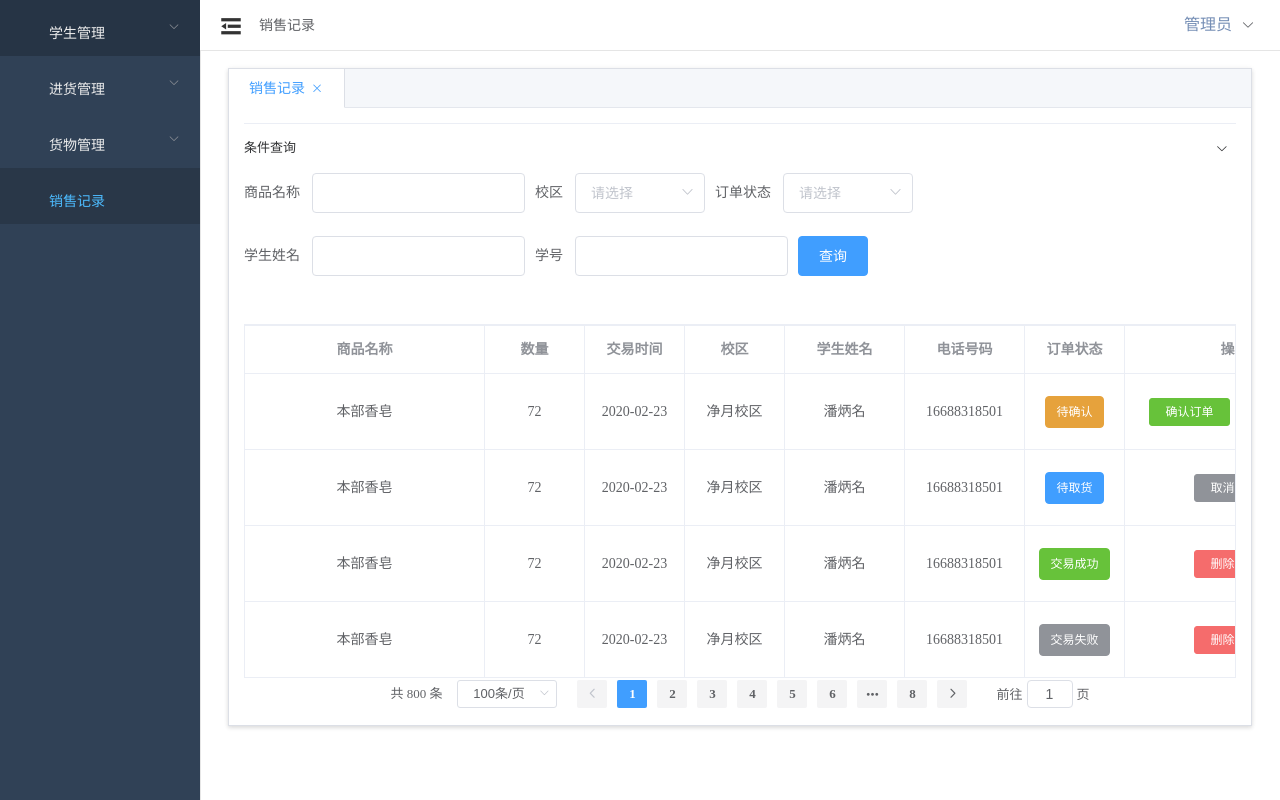
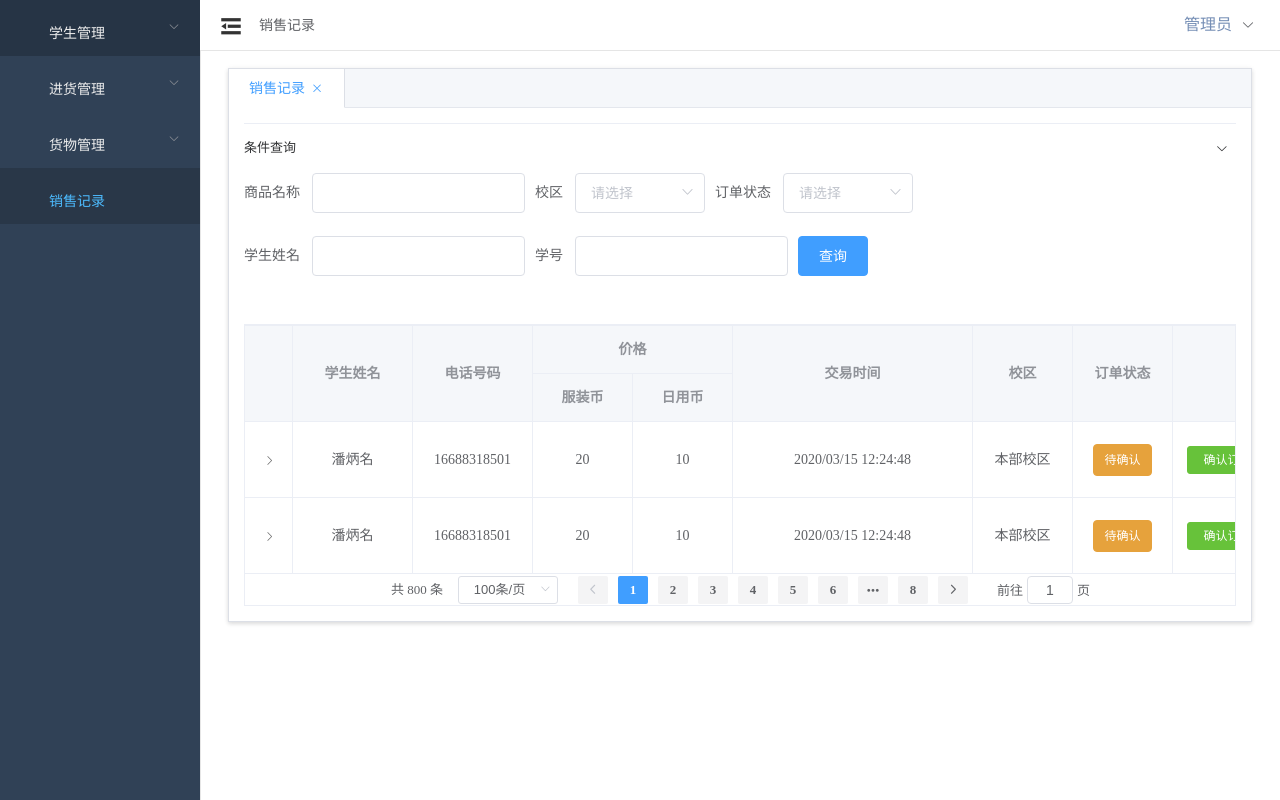
Before and after one commit to Cookie726/aixinadministrate, a Vue app: page /sale in a window 1280 px wide. Built offline with nearby package versions, Linux system fonts and the light colour scheme; some icons are missing.

Commit message:
删除多余文件，完善页面

```diff
--- a/package.json
+++ b/package.json
@@ -8,6 +8,7 @@
     "lint": "vue-cli-service lint"
   },
   "dependencies": {
+    "axios": "^0.19.2",
     "core-js": "^3.6.4",
     "element-ui": "^2.13.0",
     "vue": "^2.6.11",
--- a/src/filters/filters.js
+++ b/src/filters/filters.js
@@ -15,15 +15,15 @@ export function getCampus(campus) {
 /**
  * 获取订单状态信息
  * @export
- * @param {*} state
+ * @param {*} status
  * @returns
  */
-export function getSaleStatus(state) {
-    if (state === 1) {
+export function getSaleStatus(status) {
+    if (status === 1) {
         return "待确认"
-    } else if (state === 2) {
+    } else if (status === 2) {
         return "待取货"
-    } else if (state === 3) {
+    } else if (status === 3) {
         return "交易成功"
     } else {
         return "交易失败"
--- a/src/views/cargo/add/index.vue
+++ b/src/views/cargo/add/index.vue
@@ -5,7 +5,11 @@
         <el-input style="width: 320px" v-model.number="form.barcode"></el-input>
       </el-form-item>
       <el-form-item label="商品名称">
-        <el-input style="width: 320px" placeholder="请输入商品名称" v-model="form.goodsName"></el-input>
+        <el-input
+          style="width: 320px"
+          placeholder="请输入商品名称"
+          v-model="form.goodsName"
+        ></el-input>
       </el-form-item>
       <el-form-item label="规格" prop="specs">
         <el-input style="width: 320px" v-model="form.specs"></el-input>
@@ -30,7 +34,11 @@
         </el-input>
       </el-form-item>
       <el-form-item label="限购数量">
-        <el-input-number v-model="form.limitBuyNum" :min="-1" label="描述文字"></el-input-number>
+        <el-input-number
+          v-model="form.limitBuyNum"
+          :min="-1"
+          label="描述文字"
+        ></el-input-number>
         <span class="tips">注：-1 表示不限制购买数量</span>
       </el-form-item>
       <el-form-item v-if="form.limitBuyNum != -1" label="限购类型">
@@ -42,17 +50,15 @@
       <el-form-item label="商品图片">
         <el-upload
           class="upload-demo"
-          drag
-          :on-success="handleSuccess"
-          action="https://jsonplaceholder.typicode.com/posts/"
-          list-type="picture"
+          action="http://www.bluemsun.work:8080/AixinMarket/upload"
+          list-type="picture-card"
+          :http-request="uploadImg"
+          :limit="1"
+          :on-exceed="onExceed"
         >
-          <i class="el-icon-upload"></i>
           <div class="el-upload__text">
-            将文件拖到此处，或
-            <em>点击上传</em>
+            点击上传
           </div>
-          <div class="el-upload__tip" slot="tip">*只能上传jpg/png文件</div>
         </el-upload>
       </el-form-item>
       <el-form-item label="商品种类" prop="goodsType">
@@ -81,6 +87,7 @@ import {
   isEmpty
 } from "../../../utils/validate";
 import { getGoodsTypeQueryIndexTable } from "../../../api/indexTable";
+import axios from "axios";
 export default {
   data() {
     const _validateBarcode = (rule, value, callback) => {
@@ -142,6 +149,12 @@ export default {
     });
   },
   methods: {
+    onExceed() {
+      this.$message({
+        message: "商品图片只能选取一张",
+        type: "error"
+      });
+    },
     onSubmit(formName) {
       this.$refs[formName].validate(valid => {
         if (valid) {
@@ -151,8 +164,14 @@ export default {
         }
       });
     },
-    handleSuccess(res, file) {
-      console.log(URL.createObjectURL(file.raw));
+    uploadImg(f) {
+      const url = "http://www.bluemsun.work:8080/AixinMarket/upload";
+      let formData = new FormData();
+      formData.append("imgFile", f.file);
+      axios
+        .post(url, formData)
+        .then(res => console.log(res))
+        .catch(err => console.log(err));
     }
   }
 };
--- a/src/views/sale/index.vue
+++ b/src/views/sale/index.vue
@@ -7,53 +7,81 @@
         </el-collapse-item>
       </el-collapse>
       <el-table :data="tableData" style="width: 100%" border>
-        <el-table-column prop="good.goodsName" label="商品名称" align="center" min-width="240"></el-table-column>
-        <el-table-column prop="num" label="数量" align="center" width="100"></el-table-column>
-        <el-table-column prop="time" label="交易时间" align="center" width="100"></el-table-column>
+        <el-table-column
+          type="expand"
+          align="center"
+        >
+          <template slot-scope="{ row }">
+            <el-table :data="row.orderDetailList" border style="width: 400px">
+              <el-table-column align="center" prop="goods.goodsName" label="商品名称"></el-table-column>
+              <el-table-column align="center" prop="orderNum" label="购买数量"></el-table-column>
+            </el-table>
+          </template>
+        </el-table-column>
+        <el-table-column
+          prop="student.name"
+          align="center"
+          label="学生姓名"
+          width="120"
+        ></el-table-column>
+        <el-table-column
+          prop="student.contact"
+          align="center"
+          label="电话号码"
+          width="120"
+        ></el-table-column>
+        <el-table-column align="center" label="价格">
+          <el-table-column align="center" label="服装币" prop="totalFuzhuang" width="100"></el-table-column>
+          <el-table-column align="center" label="日用币" prop="totalRiyong" width="100"></el-table-column>
+        </el-table-column>
+        <el-table-column label="交易时间" prop="createTime" align="center" width="240">
+        </el-table-column>
         <el-table-column label="校区" align="center" width="100">
           <template slot-scope="scope">
-            <p>{{scope.row.campus | getCampus}}</p>
+            <p>{{ scope.row.campus | getCampus }}</p>
           </template>
         </el-table-column>
-        <el-table-column prop="student.name" align="center" label="学生姓名" width="120"></el-table-column>
-        <el-table-column prop="student.contact" align="center" label="电话号码" width="120"></el-table-column>
         <el-table-column label="订单状态" align="center" width="100">
           <template slot-scope="scope">
-            <el-tag
-              effect="dark"
-              :type="tagType(scope.row.state)"
-            >{{scope.row.state | getSaleStatus}}</el-tag>
+            <el-tag effect="dark" :type="tagType(scope.row.status)">{{
+              scope.row.status | getSaleStatus
+            }}</el-tag>
           </template>
         </el-table-column>
-        <el-table-column min-width="90" width="220" align="center" label="操作">
+        <el-table-column min-width="200" align="center" label="操作">
           <template slot-scope="scope">
             <el-button
-              v-if="scope.row.state === 1"
+              v-if="scope.row.status === 1"
               type="success"
               @click="onModifyState(scope.row.id, 2)"
               size="mini"
-            >确认订单</el-button>
+              >确认订单</el-button
+            >
             <el-button
-              v-if="scope.row.state === 1 || scope.row.state === 2"
+              v-if="scope.row.status === 1 || scope.row.status === 2"
               type="info"
               @click="onModifyState(scope.row.id, 4)"
               size="mini"
-            >取消订单</el-button>
+              >取消订单</el-button
+            >
             <el-button
-              v-if="scope.row.state === 3 || scope.row.state === 4"
+              v-if="scope.row.status === 3 || scope.row.status === 4"
               type="danger"
               @click="handleDelete(scope.row.id)"
               size="mini"
-            >删除订单</el-button>
+              >删除订单</el-button
+            >
           </template>
         </el-table-column>
-      </el-table>
+        <div slot="append">
           <ax-pager
             :pageSize="pageConfig.pageSize"
             :currentPage="pageConfig.currentPage"
             @pageChange="pageChange"
             :total="800"
           />
+        </div>
+      </el-table>
     </div>
   </div>
 </template>
@@ -67,60 +95,53 @@ export default {
     return {
       tableData: [
         {
-          good: {
-            goodsName: "本部香皂"
-          },
-          num: 72,
-          campus: false,
-          time: "2020-02-23",
-          state: 1,
+          id: 1,
+          createTime: "2020/03/15 12:24:48",
           student: {
             name: "潘炳名",
             contact: "16688318501"
           },
-          id: 1
+          status: 1,
+          totalRiyong: 10,
+          totalFuzhuang: 20,
+          campus: true,
+          orderDetailList: [
+            {
+              id: 1,
+              goods: {
+                goodsName: "牙刷"
+              },
+              orderNum: 2
             },
             {
-          good: {
-            goodsName: "本部香皂"
+              id: 2,
+              goods: {
+                goodsName: "牙刷"
               },
-          num: 72,
-          campus: false,
-          time: "2020-02-23",
-          state: 2,
+              orderNum: 2
+            }
+          ]
+        },
+        {
+          id: 1,
+          createTime: "2020/03/15 12:24:48",
           student: {
             name: "潘炳名",
             contact: "16688318501"
           },
-          id: 2
+          status: 1,
+          totalRiyong: 10,
+          totalFuzhuang: 20,
+          campus: true,
+          orderDetailList: [
+            {
+              id: 1,
+              goods: {
+                goodsName: "牙刷"
               },
-        {
-          good: {
-            goodsName: "本部香皂"
-          },
-          num: 72,
-          campus: false,
-          time: "2020-02-23",
-          state: 3,
-          student: {
-            name: "潘炳名",
-            contact: "16688318501"
-          },
-          id: 3
-        },
-        {
-          good: {
-            goodsName: "本部香皂"
-          },
-          num: 72,
-          campus: false,
-          time: "2020-02-23",
-          state: 4,
-          student: {
-            name: "潘炳名",
-            contact: "16688318501"
-          },
-          id: 4
+              orderNum: 2
+            }
+          ]
         }
       ],
       pageConfig: {
@@ -187,5 +208,4 @@ export default {
 };
 </script>
 
-<style>
-</style>
+<style></style>
```
Also changed, not shown: src/views/donate/goods/index.vue (deleted, +0 -13 lines), src/views/donate/index.vue (deleted, +0 -16 lines), src/views/donate/record/index.vue (deleted, +0 -13 lines), 1 other file (tests, documents, lock files or other folders). Lines whose indentation alone changed are shown as unchanged.
